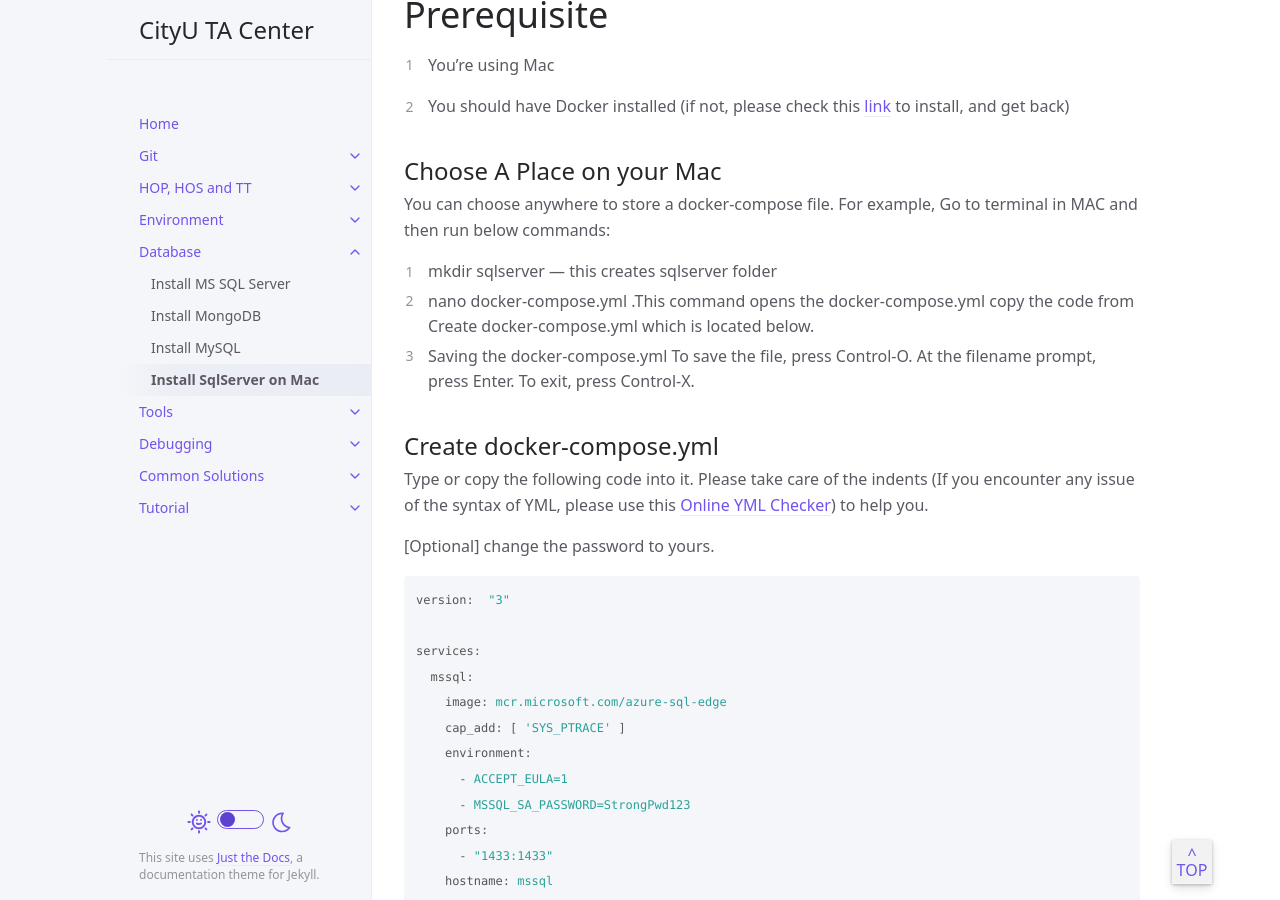
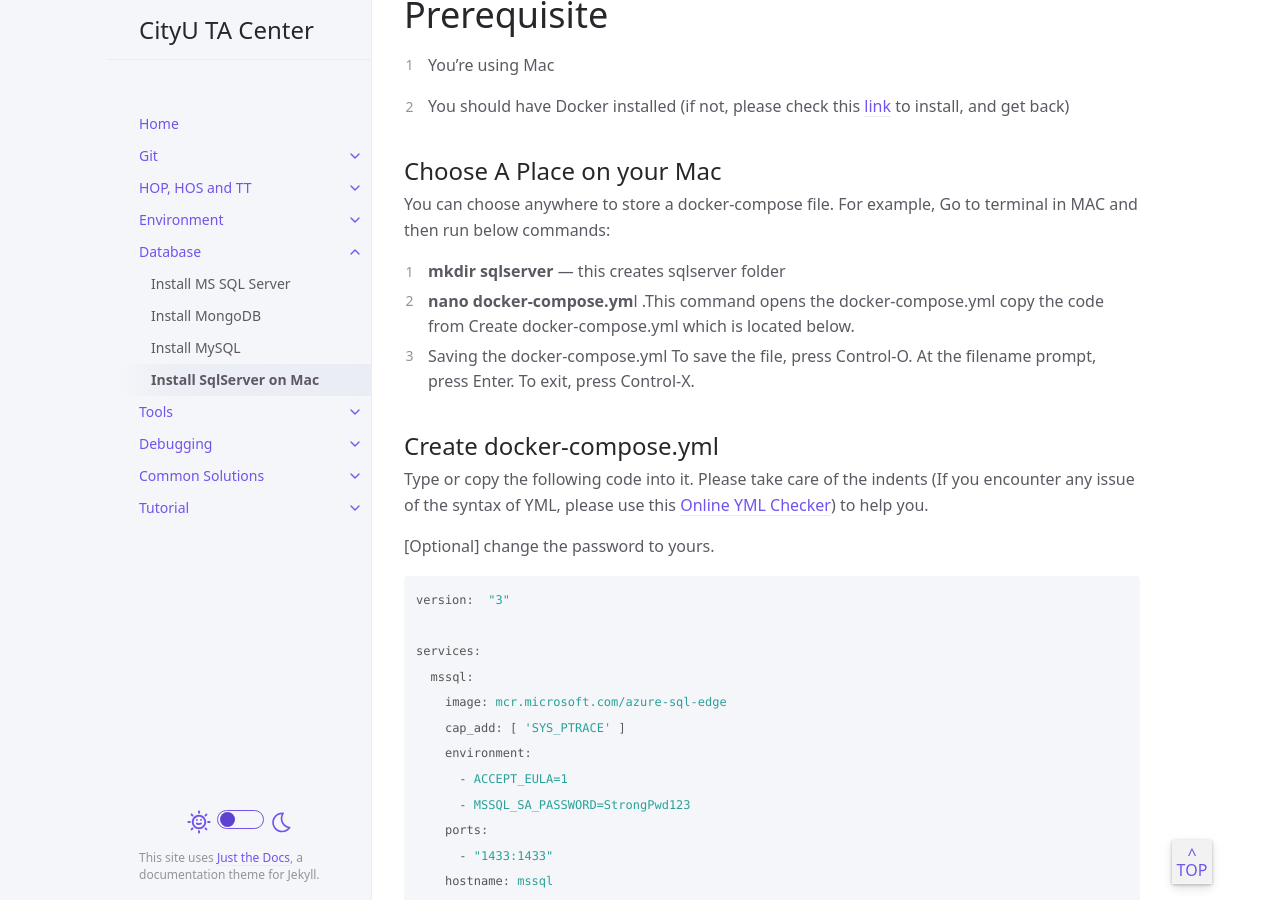
Before and after one commit to cityuseattle/cityuseattle.github.io, a Jekyll site: the page built from docs/database/sqlserver-mac.md, in a window 1280 px wide and 900 px high, scrolled down 553 px. Built offline with Jekyll 4.4.1, drawn with Linux system fonts in a browser that asks for light colours.

Commit message:
Update sqlserver-mac.md

```diff
--- a/docs/database/sqlserver-mac.md
+++ b/docs/database/sqlserver-mac.md
@@ -25,8 +25,8 @@ parent: Database
 
 You can choose anywhere to store a docker-compose file. For example,
 Go to terminal in MAC and then run below commands:
-1. mkdir sqlserver   --- this creates sqlserver folder
-2. nano docker-compose.yml  .This command opens the docker-compose.yml copy the code from Create docker-compose.yml which is located below.
+1. **mkdir sqlserver**   --- this creates sqlserver folder
+2. **nano docker-compose.ym**l  .This command opens the docker-compose.yml copy the code from Create docker-compose.yml which is located below.
 3.  Saving the docker-compose.yml
     To save the file, press Control-O.
     At the filename prompt, press Enter.
```
